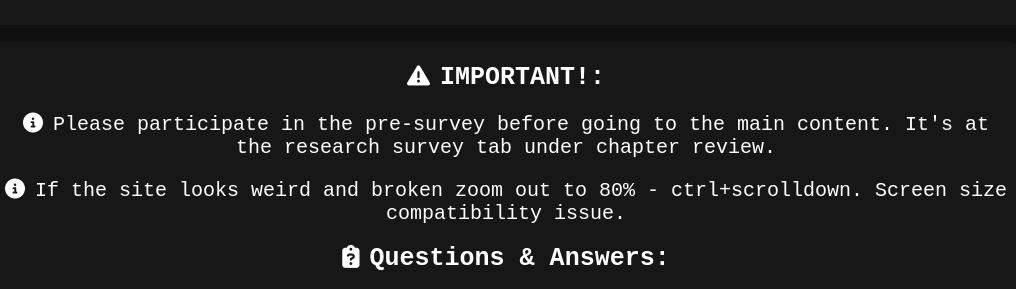
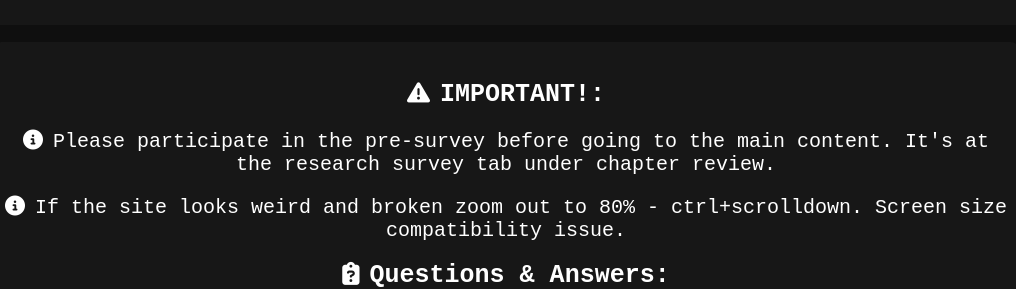
Before and after one commit to JavaBasicsWebsite/G5, a plain HTML site: page index.html in a window 1280 px wide. Shown: the part 214-503 px from the top of the page, 264-1280 px from the left. Drawn offline with nearby package versions, Linux system fonts and the light colour scheme.

Commit message:
Center site info slight change

```diff
--- a/index.html
+++ b/index.html
@@ -43,7 +43,7 @@
               <table>
                 <thead>
                   <tr>
-                    <th style="font-size: 25px;"><i class="fa-solid fa-triangle-exclamation" style="font-size: 23px; margin-top: 12px;"></i>IMPORTANT!:</th>
+                    <th style="font-size: 25px;"><i class="fa-solid fa-triangle-exclamation" style="font-size: 23px; margin-top: 29px;"></i>IMPORTANT!:</th>
                   </tr>
                 </thead>
                 <tbody>
```
